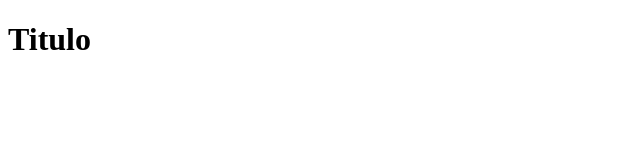
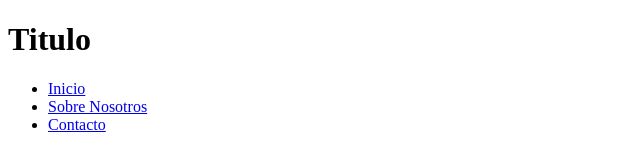
Before and after one commit to NazarenaLuque/Nucba-Clase-4, a plain HTML site: page index.html in a window 1280 px wide. Shown: the whole page, without its empty margins (0-640 px from the left). Drawn offline with Linux system fonts and the light colour scheme.

Commit message:
Agregar link en el header

```diff
--- a/index.html
+++ b/index.html
@@ -11,6 +11,17 @@
 <body>
     <header>
         <h1>Titulo</h1>
+        <ul>
+            <li>
+                <a href="#">Inicio</a>
+            </li>
+            <li>
+                <a href="#">Sobre Nosotros</a>
+            </li>
+            <li>
+                <a href="#">Contacto</a>
+            </li>
+        </ul>
     </header>
     <main>
 
```
